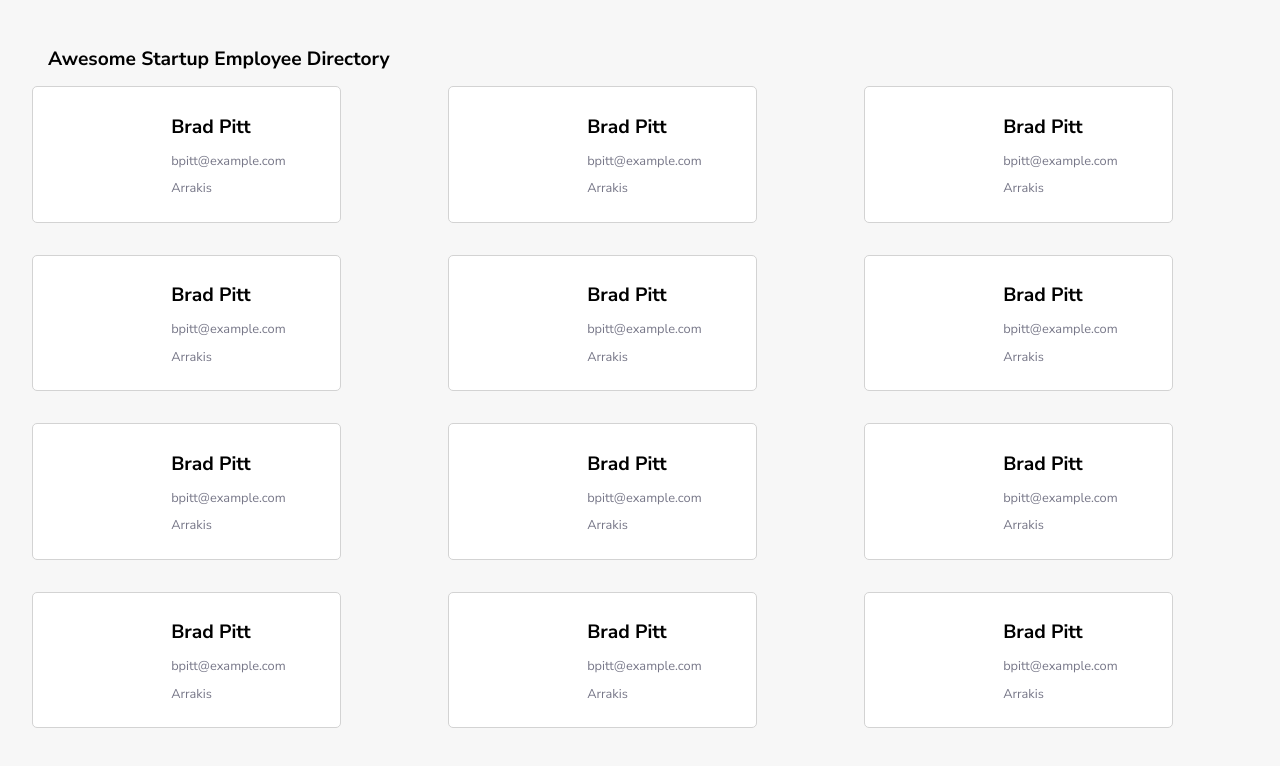
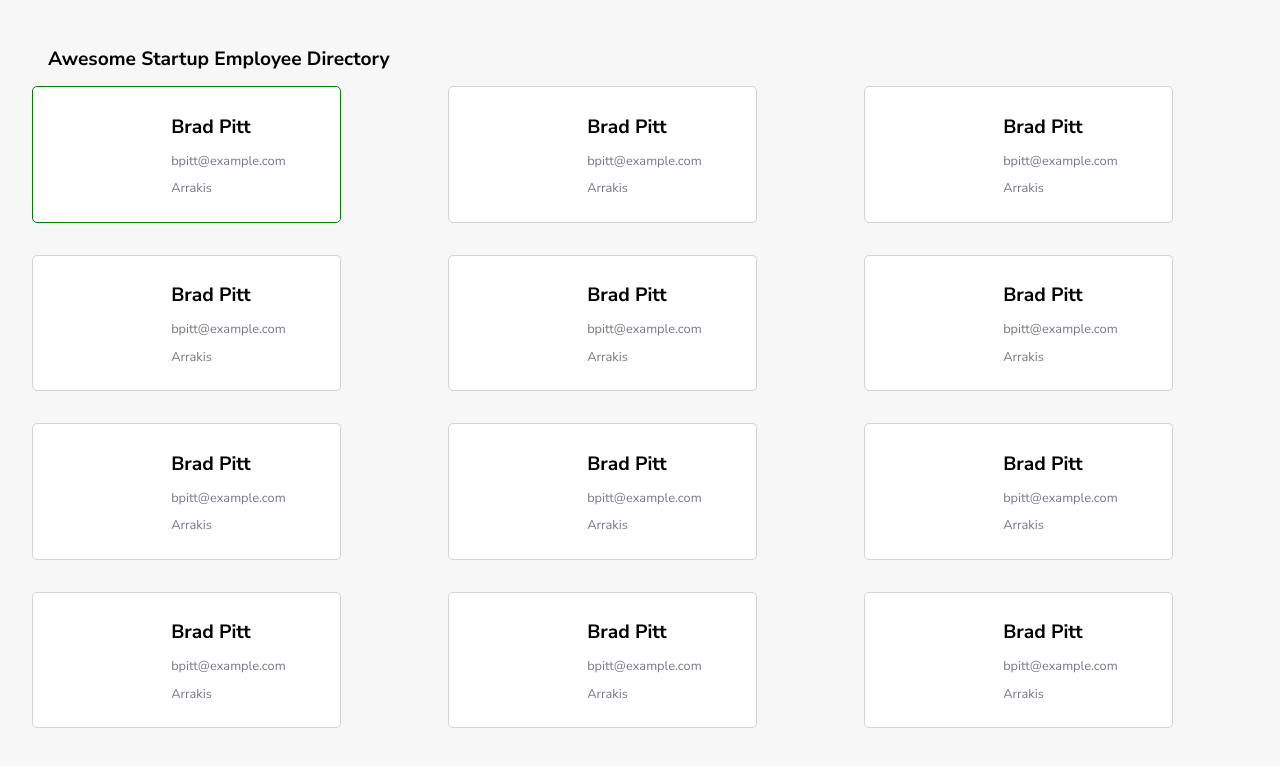
Before and after one commit to brendan-adriano/employee-directory, a plain HTML site: page index.html in a window 1280 px wide. In both pictures the pointer is over the element 186 px from the left and 154 px from the top of the page. Drawn offline with Linux system fonts and the light colour scheme; no server answers.

Commit message:
Added Hover State to Cards

```diff
--- a/css/styles.css
+++ b/css/styles.css
@@ -38,6 +38,11 @@
     align-items: center;
     font-size: 0.8em;
     max-width: 22em;
+}
+
+.card:hover {
+    cursor: pointer;
+    border-color: green;
 }
 
 .card img {
```
